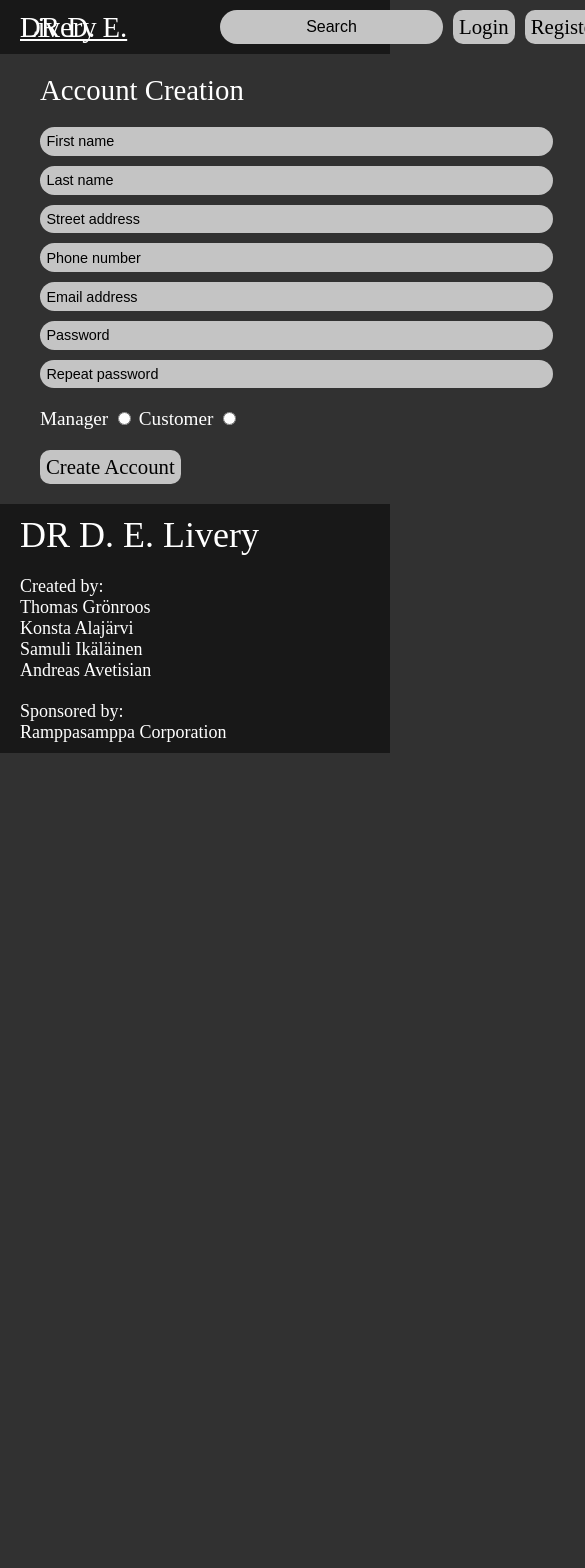
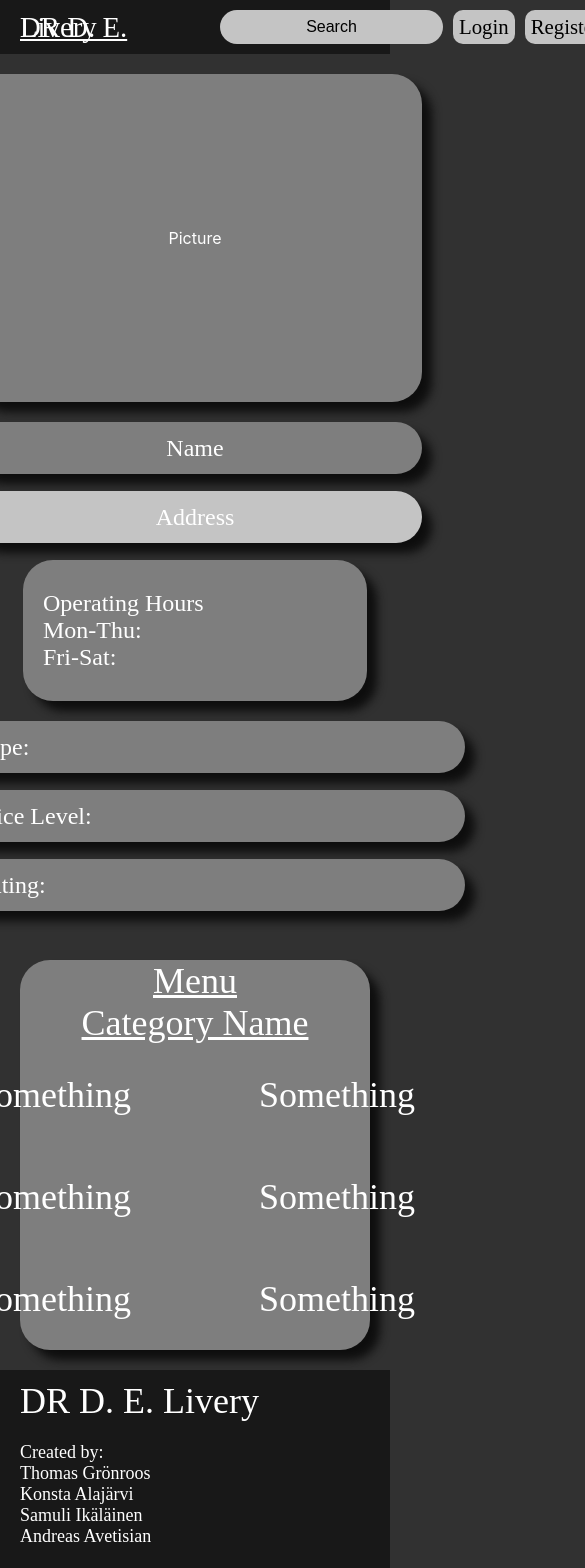
Before and after one commit to AWAProjectOrganization-team-6/frontend, a React (Create React App) app: page / in a window 390 px wide. Shown: the top 1568 px of the page, 585 px wide, since content can reach past the window. Before the commit the page ends 844 px from the top, so only its background shows below. Built offline with nearby package versions, Linux system fonts and the light colour scheme; a web font is replaced by a local one.

Commit message:
Restaurant page
Restaurant page added, but without pop-up menu.

```diff
--- a/src/index.js
+++ b/src/index.js
@@ -3,11 +3,11 @@ import ReactDOM from 'react-dom';
 import './index.scss';
 import App from './App';
 import reportWebVitals from './reportWebVitals';
-import CreateAccount from './views/CreateAccount';
+import RestaurantView from './views/RestaurantView';
 
 ReactDOM.render(
     <React.StrictMode>
-        <CreateAccount />
+        <RestaurantView />
     </React.StrictMode>,
     document.getElementById('root')
 );
--- /dev/null
+++ b/src/styles/RestaurantView.module.scss
@@ -0,0 +1,258 @@
+@use '../App.scss';
+
+.content {
+    height: auto;
+    // background-color: orange;
+    color: white;
+    margin: 20px;
+
+    .restaurantInfoStyle {
+        display: flex;
+        justify-content: space-between;
+        width: 100%;
+        height: 100%;
+        // background-color: green;
+
+
+        .pictureStyle {
+            display: flex;
+            justify-content: center;
+            align-items: center;
+            width: 454px;
+            height: 328px;
+            border-radius: 30px;
+            background-color: #7E7E7E;
+            box-shadow: 10px 10px 10px rgb(14, 14, 14);
+        }
+
+        .restInfo {
+            width: 918px;
+            height: 100%;
+            font-size: 1.5rem;
+            // background-color: lime;
+
+            .name {
+                height: 52px;
+                border-radius: 30px;
+                display: flex;
+                justify-content: center;
+                align-items: center;
+                background-color: #7E7E7E;
+                box-shadow: 10px 10px 10px rgb(14, 14, 14);
+            }
+
+            .address {
+                height: 52px;
+                border-radius: 30px;
+                display: flex;
+                justify-content: center;
+                align-items: center;
+                background-color: #C4C4C4;
+                box-shadow: 10px 10px 10px rgb(14, 14, 14);
+                margin: 17px 0px 17px 0px;
+            }
+
+            .restInfoBottom {
+                display: flex;
+                justify-content: space-between;
+                width: 100%;
+                height: 190px;
+                display: flex;
+                // background-color: red;
+
+                .operatingHours {
+                    display: flex;
+                    flex-direction: column;
+                    justify-content: space-around;
+                    width: 324px;
+                    border-radius: 30px;
+                    padding: 30px 0px 30px 20px;
+                    background-color: #7E7E7E;
+                    box-shadow: 10px 10px 10px rgb(14, 14, 14);
+                }
+
+                .typePriceRating {
+                    width: 540px;
+                    // background-color: blue;
+
+                    .type {
+                        display: flex;
+                        align-items: center;
+                        background-color: #7E7E7E;
+                        box-shadow: 10px 10px 10px rgb(14, 14, 14);
+                        border-radius: 30px;
+                        height: 52px;
+                        padding: 0px 0px 0px 50px;
+                    }
+
+                    .priceLevel {
+                        display: flex;
+                        align-items: center;
+                        background-color: #7E7E7E;
+                        box-shadow: 10px 10px 10px rgb(14, 14, 14);
+                        border-radius: 30px;
+                        height: 52px;
+                        margin: 17px 0px 17px 0px;
+                        padding: 0px 0px 0px 50px;
+                    }
+
+                    .rating {
+                        display: flex;
+                        align-items: center;
+                        background-color: #7E7E7E;
+                        box-shadow: 10px 10px 10px rgb(14, 14, 14);
+                        border-radius: 30px;
+                        height: 52px;
+                        padding: 0px 0px 0px 50px;
+                    }
+                }
+            }
+        }
+    }
+
+    .restaurantMenuStyle {
+        width: 100%;
+        height: 100%;
+        margin: 40px 0px 0px 0px;
+        background-color: #7E7E7E;
+        box-shadow: 10px 10px 10px rgb(14, 14, 14);
+        font-size: 2.25rem;
+        border-radius: 30px;
+
+        .menuTitle {
+            display: flex;
+            justify-content: center;
+            align-items: center;
+            // background-color: #ccc;
+            text-decoration: underline;
+        }
+
+        .categoryData {
+            display: flex;
+            flex-direction: column;
+            justify-content: center;
+            align-items: center;
+            // background-color: #ff0000;
+
+            .categoryName {
+                display: flex;
+                justify-content: center;
+                align-items: center;
+                // background-color: green;
+                text-decoration: underline;
+            }
+
+            .categoryProducts {
+                width: 500px;
+                display: flex;
+                justify-content: space-between;
+                flex-wrap: wrap;
+                // background-color: brown;
+
+                .product {
+                    padding: 30px;
+                    cursor: pointer;
+                }
+            }
+        }
+    }
+}
+
+@media only screen and (max-width: 1290px) {
+    .restaurantInfoStyle {
+        display: flex;
+        justify-content: center;
+        align-items: center;
+        flex-direction: column;
+        width: 100%;
+        height: 328px;
+        // background-color: green;
+
+        .pictureStyle {
+            display: flex;
+            justify-content: center;
+            align-items: center;
+            width: 454px;
+            height: 328px;
+            border-radius: 30px;
+            background-color: #7E7E7E;
+        }
+
+        .restInfo {
+            width: 918px;
+            height: 100%;
+            font-size: 1.5rem;
+            // background-color: rebeccapurple;
+            margin: 20px 0px 0px 0px;
+        }
+    }
+}
+
+@media only screen and (max-width: 975px) {
+    .restaurantInfoStyle {
+        display: flex;
+        justify-content: space-between;
+        width: 100%;
+        height: auto;
+        // background-color: green;
+
+
+        .pictureStyle {
+            display: flex;
+            justify-content: center;
+            align-items: center;
+            width: 454px;
+            // height: 328px;
+            border-radius: 30px;
+            background-color: #7E7E7E;
+        }
+
+        .restInfo {
+            display: flex;
+            flex-direction: column;
+            justify-content: center;
+            align-items: center;
+            width: 100%;
+            height: 100%;
+            font-size: 1.5rem;
+            // background-color: lime;
+            margin-bottom: 170px;
+
+            .name {
+                width: 454px;
+                height: 52px;
+                border-radius: 30px;
+                display: flex;
+                justify-content: center;
+                align-items: center;
+                background-color: #7E7E7E;
+            }
+
+            .address {
+                width: 454px;
+                height: 52px;
+                border-radius: 30px;
+                display: flex;
+                justify-content: center;
+                align-items: center;
+                background-color: #C4C4C4;
+                margin: 17px 0px 17px 0px;
+            }
+
+            .restInfoBottom {
+                display: flex;
+                flex-direction: column;
+                justify-content: center;
+                align-items: center;
+                width: 100%;
+                // background-color: red;
+
+                .typePriceRating {
+                    margin-top: 20px;
+                    width: 454px;
+                    // background-color: blue;
+                }
+            }
+        }
+    }
+}
--- /dev/null
+++ b/src/views/RestaurantView.js
@@ -0,0 +1,67 @@
+import styles from '../styles/RestaurantView.module.scss';
+import cx from 'classnames';
+import Topbar from '../components/Topbar';
+import Footer from '../components/Footer';
+
+export default function RestaurantView() {
+
+    var restaurantPicture = (
+        <div className = {styles.pictureStyle}>Picture</div>
+    );
+
+    var restaurantInfoText = (
+        <div className={cx(styles.restInfo, styles.font)}>
+            <div className = {styles.name}>Name</div>
+            <div className = {styles.address}>Address</div>
+            <div className = {styles.restInfoBottom}>
+                <div className = {styles.operatingHours}>
+                    <div>Operating Hours</div>
+                    <div>Mon-Thu:</div>
+                    <div>Fri-Sat:</div>
+                </div>
+                <div className = {styles.typePriceRating}>
+                    <div className = {styles.type}>Type:</div>
+                    <div className = {styles.priceLevel}>Price Level:</div>
+                    <div className = {styles.rating}>Rating:</div>
+                </div>
+            </div>
+        </div>
+    );
+
+    var restaurantInfo = (
+        <div className= {styles.restaurantInfoStyle}>
+            <div>{restaurantPicture}</div>
+            <div>{restaurantInfoText}</div>
+        </div>
+    );
+
+    var restaurantMenu = (
+        <div className={cx(styles.restaurantMenuStyle, styles.font)}>
+            <div className= {styles.menuTitle}>Menu</div>
+            <div className= {styles.categoryData}>
+                <div className= {styles.categoryName}>Category Name</div>
+                <div className= {styles.categoryProducts}>
+                    <div className= {styles.product}>Something</div>
+                    <div className= {styles.product}>Something</div>
+                    <div className= {styles.product}>Something</div>
+                    <div className= {styles.product}>Something</div>
+                    <div className= {styles.product}>Something</div>
+                    <div className= {styles.product}>Something</div>
+                </div>
+            </div>
+        </div>
+    );
+
+
+
+    return (
+        <>
+            <Topbar/>
+            <div className = { styles.content }>
+                <div>{restaurantInfo}</div>
+                <div>{restaurantMenu}</div>
+            </div>
+            <Footer/>
+        </>
+    );
+}
```
